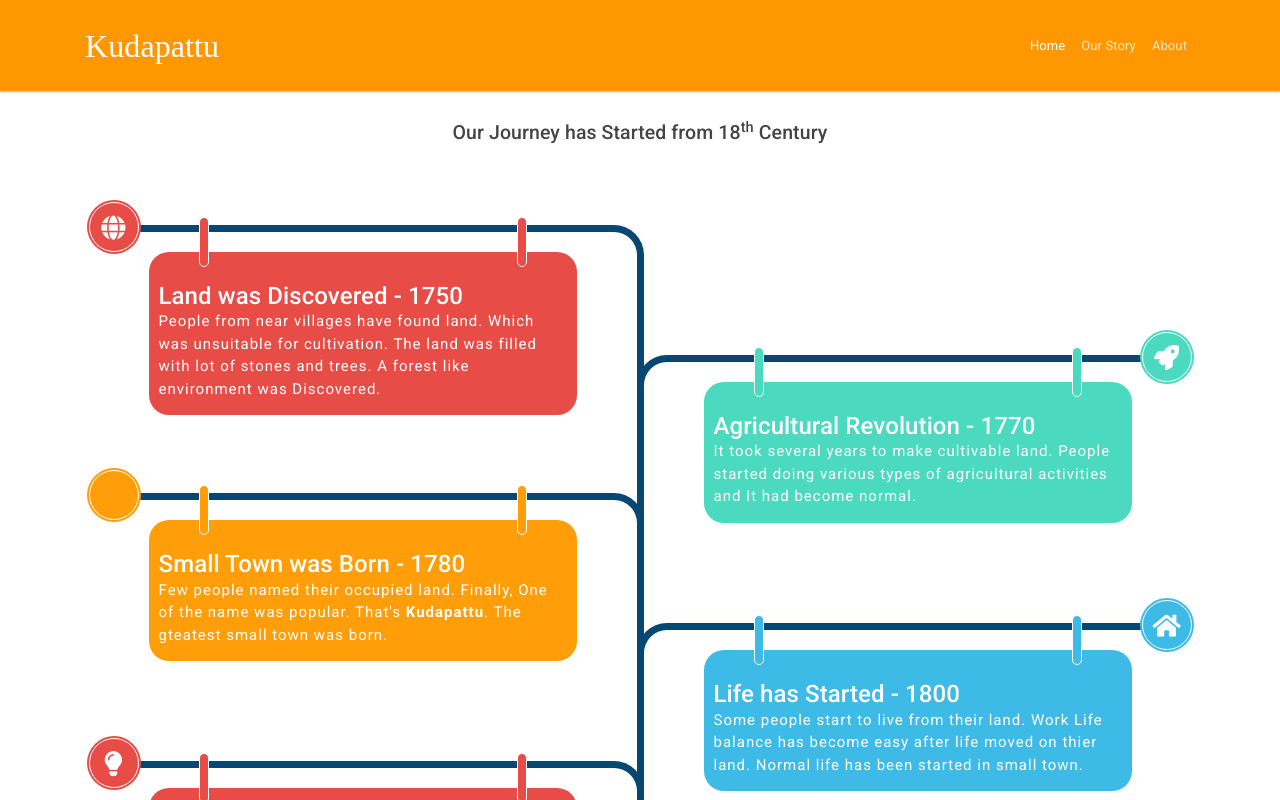
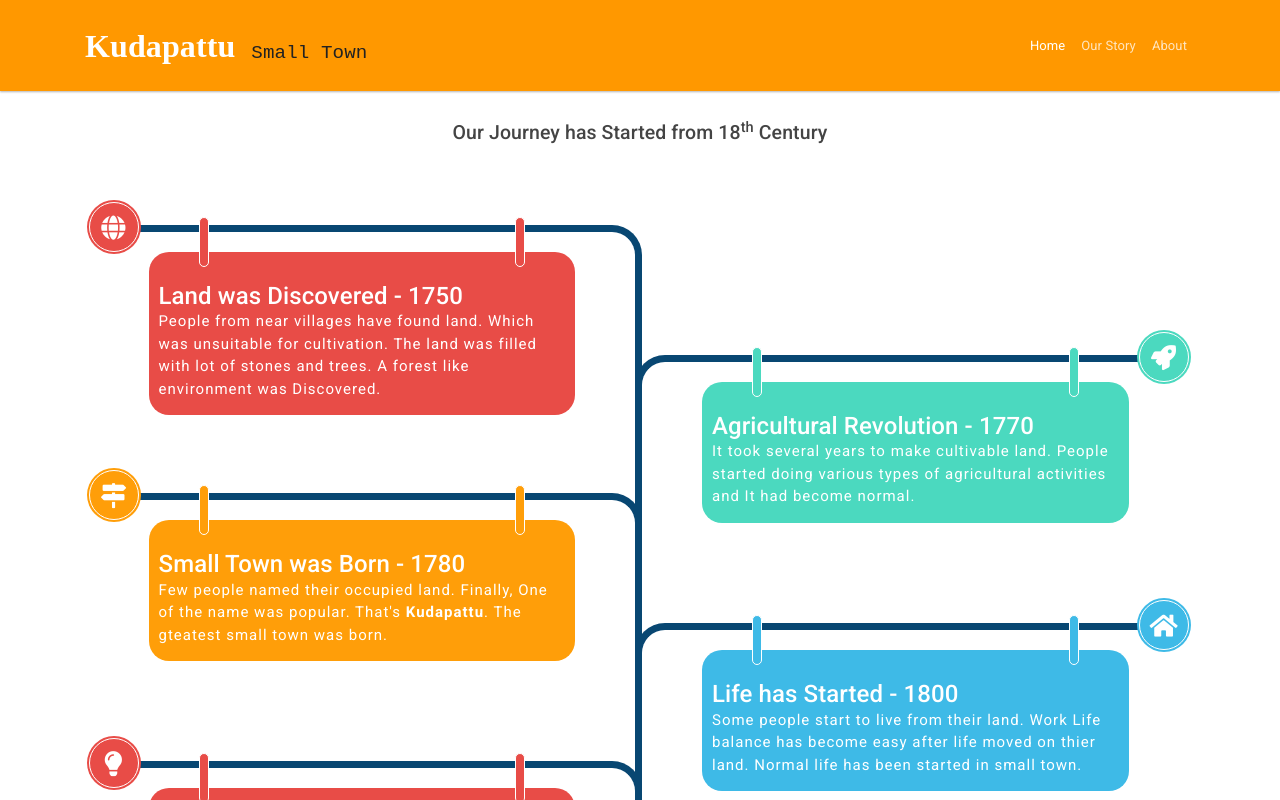
Before and after one commit to npandu/smalltown-kudapattu, an Angular app: page /story in a window 1280 px wide. Shown: the top 800 px of the page. Built offline with nearby package versions, Linux system fonts and the light colour scheme.

Commit message:
cosmetic changes

```diff
--- a/src/app/layout/nav/nav.component.html
+++ b/src/app/layout/nav/nav.component.html
@@ -3,8 +3,8 @@
   <div class="container">
     <a class="navbar-brand" [routerLink]="'.'">
       Kudapattu
-      <!--img src="http://placehold.it/150x50?text=Logo" alt=""-->
     </a>
+    <span class="text-dark mt-3 small-town">Small Town</span>
 
     <button class="navbar-toggler" type="button" (click)="isMenuCollapsed = !isMenuCollapsed">
       &#9776;
--- a/src/app/layout/nav/nav.component.scss
+++ b/src/app/layout/nav/nav.component.scss
@@ -1,4 +1,9 @@
 .navbar-brand {
     font-family: cursive;
+    font-weight: bold;
     font-size: 2rem;
 }
+.small-town {
+    font-size: 1.2rem;
+    font-family: monospace;
+}
--- a/src/app/timeline.css
+++ b/src/app/timeline.css
@@ -61,8 +61,8 @@ h4{text-align:center;margin:30px 0;color:#444}
 }
 
 /******************* Timeline Demo - 2 *****************/
-.main-timeline2{padding-top:50px;overflow:hidden;position:relative}
-.main-timeline2:before{content:"";width:7px;height:100%;background:#084772;margin:0 auto;position:absolute;top:80px;left:0;right:0}
+.main-timeline2{padding-top:50px;overflow:hidden;position:relative; padding-right:3px;}
+.main-timeline2:before{content:"";width:7px;height:100%;background:#084772;margin:0 auto;position:absolute;top:80px;left:-3px;right:0}
 .main-timeline2 .timeline{width:50%;float:left;padding:20px 60px;border-top:7px solid #084772;border-right:7px solid #084772;border-radius:0 30px 0 0;position:relative;right:-3.5px}
 .main-timeline2 .icon{display:block;width:50px;height:50px;line-height:50px;border-radius:50%;background:#e84c47;border:1px solid #fff;text-align:center;font-size:25px;color:#fff;box-shadow:0 0 0 2px #e84c47;position:absolute;top:-30px;left:0}
 .main-timeline2 .timeline-content{display:block;padding:30px 10px 10px;border-radius:20px;background:#e84c47;color:#fff;position:relative}
--- a/src/app/views/our-story/our-story.component.html
+++ b/src/app/views/our-story/our-story.component.html
@@ -72,7 +72,7 @@
                     </a>
                 </div>
                 <div class="timeline">
-                    <span class="icon fa map-signs"></span>
+                    <span class="icon fa fa-map-signs"></span>
                     <a href="#" class="timeline-content">
                         <h3 class="title">Small Town was Born - 1780</h3>
                         <p class="description">
```
